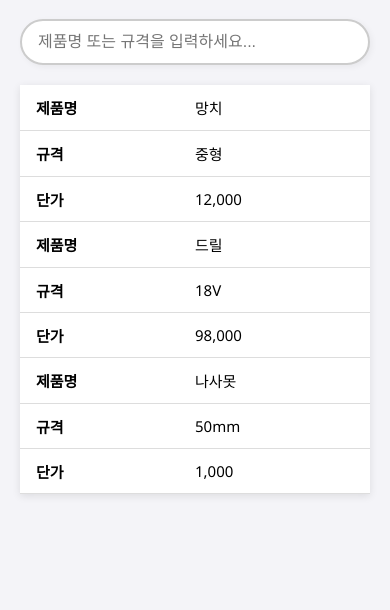
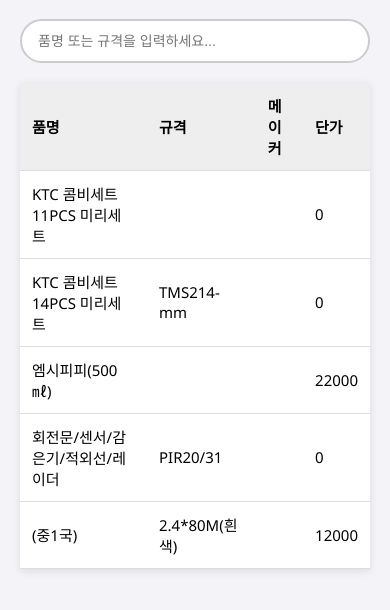
Before and after one commit to woong010/jeongwoong-tools, a plain HTML site: page index.html in a window 390 px wide. Shown: the part 90-700 px from the top of the page. Drawn offline with Linux system fonts and the light colour scheme.

Commit message:
Update index.html

```diff
--- a/index.html
+++ b/index.html
@@ -1,15 +1,15 @@
 <!DOCTYPE html>
 <html lang="ko">
 <head>
-  <meta charset="UTF-8">
-  <meta name="viewport" content="width=device-width, initial-scale=1">
+  <meta charset="UTF-8" />
+  <meta name="viewport" content="width=device-width, initial-scale=1" />
   <title>제품 검색기</title>
   <style>
     body {
-      font-family: 'Segoe UI', Tahoma, Geneva, Verdana, sans-serif;
+      font-family: 'Segoe UI', sans-serif;
+      background: #f4f4f8;
+      padding: 20px;
       margin: 0;
-      padding: 20px;
-      background: #f4f4f8;
     }
 
     h1 {
@@ -30,8 +30,7 @@
       border: 2px solid #ccc;
       border-radius: 25px;
       font-size: 16px;
-      box-shadow: 2px 2px 6px rgba(0, 0, 0, 0.05);
-      transition: all 0.3s ease;
+      transition: 0.3s;
     }
 
     .search-container input:focus {
@@ -43,8 +42,8 @@
     table {
       width: 100%;
       border-collapse: collapse;
+      background: white;
       margin-top: 10px;
-      background-color: white;
       box-shadow: 0px 2px 8px rgba(0,0,0,0.1);
     }
 
@@ -56,36 +55,16 @@
     }
 
     th {
-      background-color: #f0f0f0;
-      color: #333;
+      background: #eee;
     }
 
     @media screen and (max-width: 600px) {
-      table, thead, tbody, th, td, tr {
-        display: block;
+      table {
+        font-size: 14px;
       }
-
-      th {
-        display: none;
+      .search-container input {
+        font-size: 14px;
       }
-
-      td {
-        position: relative;
-        padding-left: 50%;
-      }
-
-      td::before {
-        position: absolute;
-        top: 12px;
-        left: 16px;
-        width: 45%;
-        white-space: nowrap;
-        font-weight: bold;
-      }
-
-      td:nth-of-type(1)::before { content: "제품명"; }
-      td:nth-of-type(2)::before { content: "규격"; }
-      td:nth-of-type(3)::before { content: "단가"; }
     }
   </style>
 </head>
@@ -94,59 +73,45 @@
   <h1>📦 제품 검색기</h1>
 
   <div class="search-container">
-    <input type="text" id="searchInput" onkeyup="searchTable()" placeholder="제품명 또는 규격을 입력하세요...">
+    <input type="text" id="searchInput" onkeyup="searchTable()" placeholder="품명 또는 규격을 입력하세요...">
   </div>
 
   <table id="productTable">
     <thead>
       <tr>
-        <th>제품명</th>
+        <th>품명</th>
         <th>규격</th>
+        <th>메이커</th>
         <th>단가</th>
       </tr>
     </thead>
     <tbody>
-      <tr>
-        <td>망치</td>
-        <td>중형</td>
-        <td>12,000</td>
-      </tr>
-      <tr>
-        <td>드릴</td>
-        <td>18V</td>
-        <td>98,000</td>
-      </tr>
-      <tr>
-        <td>나사못</td>
-        <td>50mm</td>
-        <td>1,000</td>
-      </tr>
-      <!-- 여기에 실제 제품 데이터를 엑셀이나 Google Sheets에서 자동 연동 가능 -->
+      <tr><td>KTC 콤비세트 11PCS 미리세트</td><td></td><td></td><td>0</td></tr>
+      <tr><td>KTC 콤비세트 14PCS 미리세트</td><td>TMS214-mm</td><td></td><td>0</td></tr>
+      <tr><td>엠시피피(500㎖)</td><td></td><td></td><td>22000</td></tr>
+      <tr><td>회전문/센서/감은기/적외선/레이더</td><td>PIR20/31</td><td></td><td>0</td></tr>
+      <tr><td>(중1국)</td><td>2.4*80M(흰색)</td><td></td><td>12000</td></tr>
+      <!-- 추가 데이터 필요하면 여기 이어서 삽입 -->
     </tbody>
   </table>
 
   <script>
     function searchTable() {
-      const input = document.getElementById("searchInput");
-      const filter = input.value.toLowerCase();
+      const input = document.getElementById("searchInput").value.toLowerCase();
       const table = document.getElementById("productTable");
       const trs = table.getElementsByTagName("tr");
 
-      for (let i = 1; i < trs.length; i++) {
-        const tds = trs[i].getElementsByTagName("td");
-        let match = false;
+      for (let i = 1; i < trs.length; i++) { // 첫줄은 th
+        const tdName = trs[i].getElementsByTagName("td")[0]; // 품명
+        const tdSpec = trs[i].getElementsByTagName("td")[1]; // 규격
+        const nameText = tdName ? tdName.textContent.toLowerCase() : "";
+        const specText = tdSpec ? tdSpec.textContent.toLowerCase() : "";
 
-        for (let j = 0; j < tds.length; j++) {
-          if (tds[j]) {
-            const txtValue = tds[j].textContent || tds[j].innerText;
-            if (txtValue.toLowerCase().indexOf(filter) > -1) {
-              match = true;
-              break;
-            }
-          }
+        if (nameText.includes(input) || specText.includes(input)) {
+          trs[i].style.display = "";
+        } else {
+          trs[i].style.display = "none";
         }
-
-        trs[i].style.display = match ? "" : "none";
       }
     }
   </script>
```
